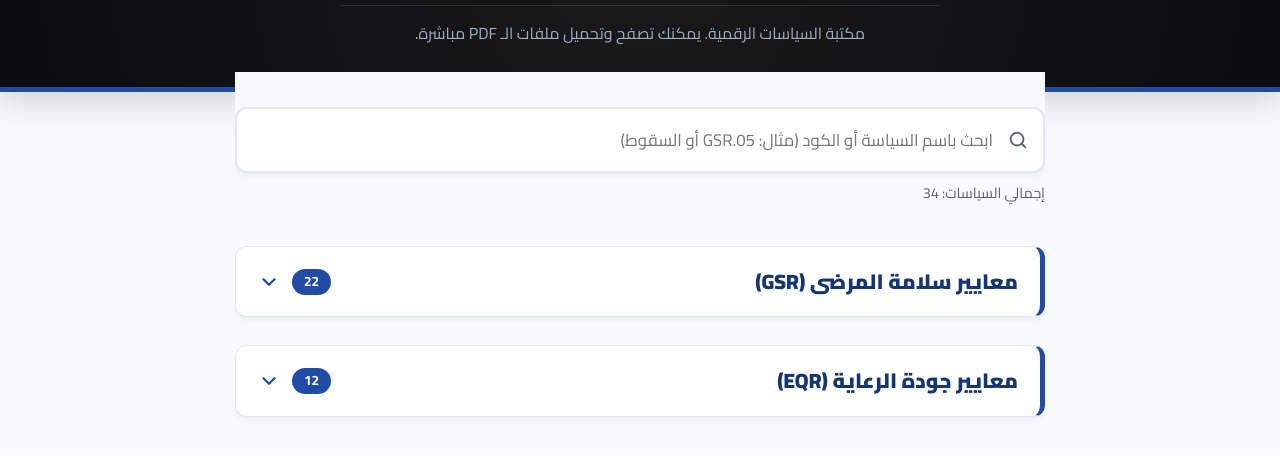
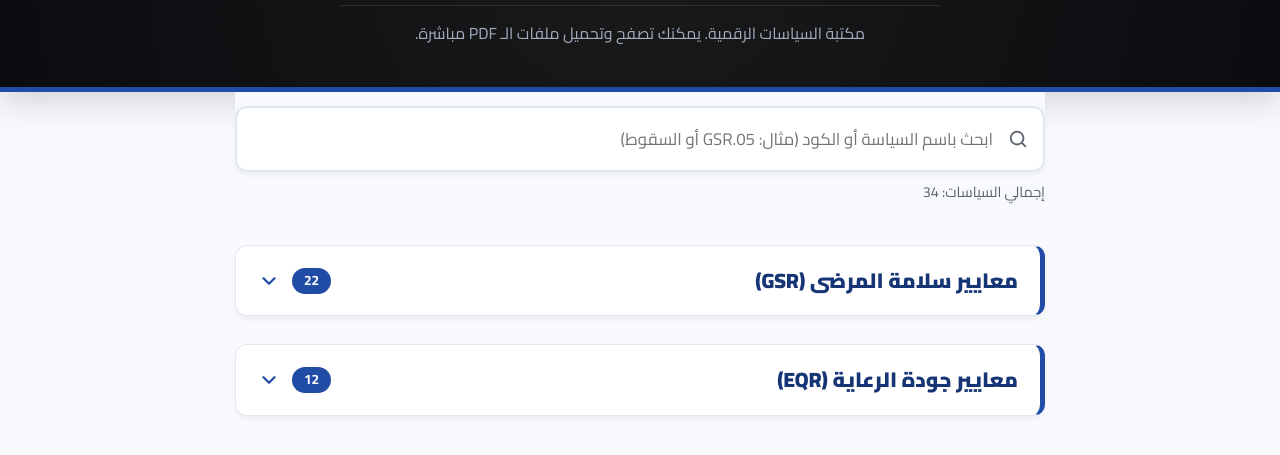
Before and after one commit to basel-pixel/SednawyGSR, a plain HTML site: page index.html in a window 1280 px wide. Shown: the part 209-664 px from the top of the page. Drawn offline with Linux system fonts and the light colour scheme.

Commit message:
Update index.html

```diff
--- a/index.html
+++ b/index.html
@@ -17,10 +17,10 @@ header{background:radial-gradient(circle at center,#1a1a1a 0%,var(--dark-bg) 100
 .main-brand{font-family:'Reem Kufi','Cairo',serif;font-size:4.5rem;font-weight:700;line-height:.9;color:var(--primary-blue);transform:scaleY(1.05);text-shadow:0 4px 15px rgba(33,76,166,.3)}
 .quality-dept{font-size:1.8rem;font-weight:900;line-height:1;margin-top:5px;color:#e2e8f0}
 .header-desc{max-width:600px;margin:15px auto 0;color:#a0aec0;font-size:1rem;border-top:1px solid rgba(255,255,255,.1);padding-top:15px}
-.container{max-width:850px;margin:-20px auto 0;padding:0 20px}
+.container{max-width:850px;margin:0px auto 0;padding:0 20px}
 
 /* خانة البحث */
-.search-wrap{position:sticky;top:0;z-index:10;background:var(--bg-color);padding:35px 0 14px}
+.search-wrap{position:sticky;top:0;z-index:10;background:var(--bg-color);padding:14px 0}
 .search-box{position:relative}
 .search-box input{width:100%;font-family:inherit;font-size:1.05rem;padding:15px 50px 15px 48px;border:2px solid var(--border-color);border-radius:12px;background:#fff;color:var(--text-main);box-shadow:0 4px 6px -1px rgba(0,0,0,.05);transition:border-color .2s,box-shadow .2s}
 .search-box input:focus{outline:none;border-color:var(--primary-blue);box-shadow:0 0 0 4px rgba(33,76,166,.12)}
```
